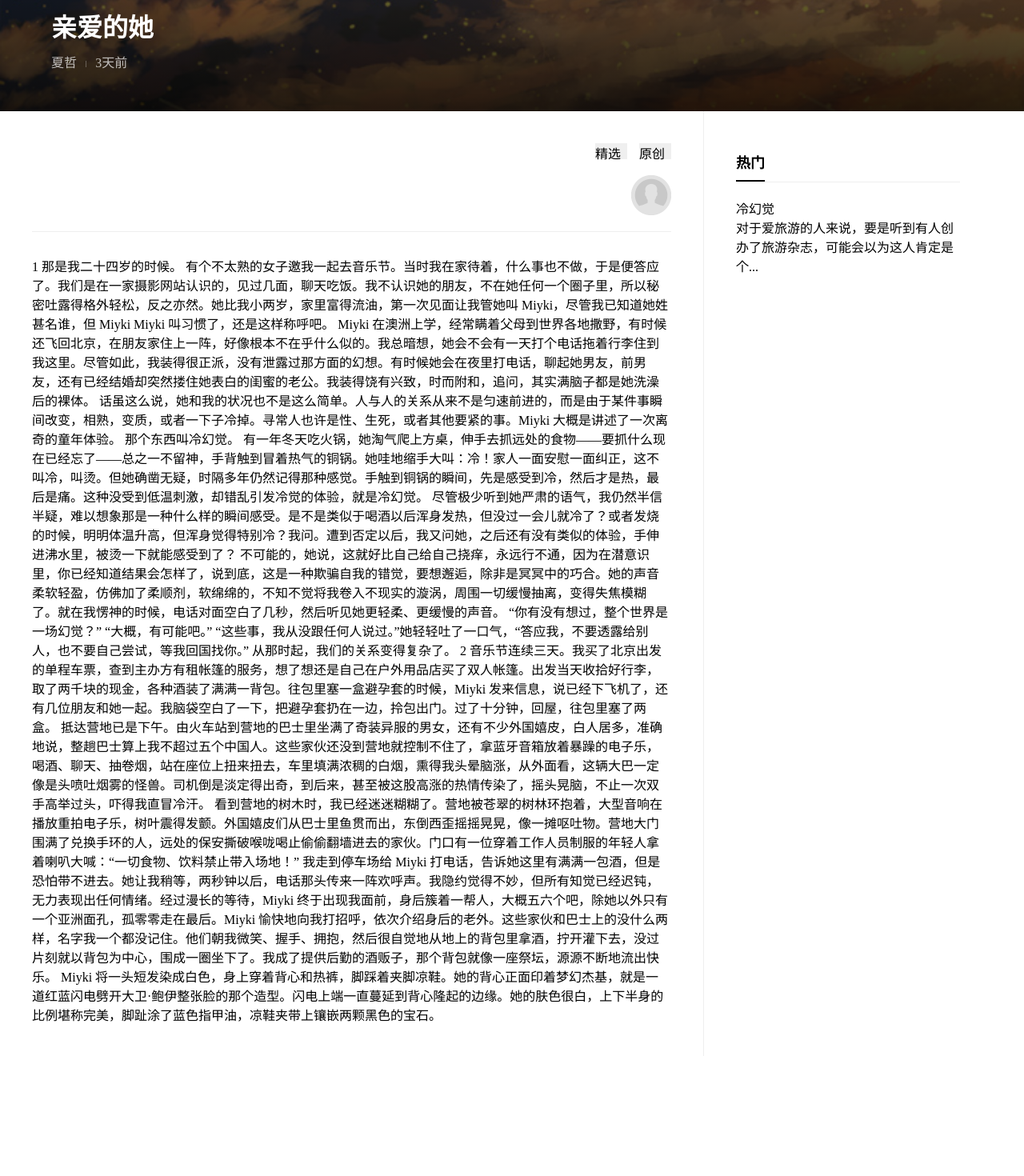
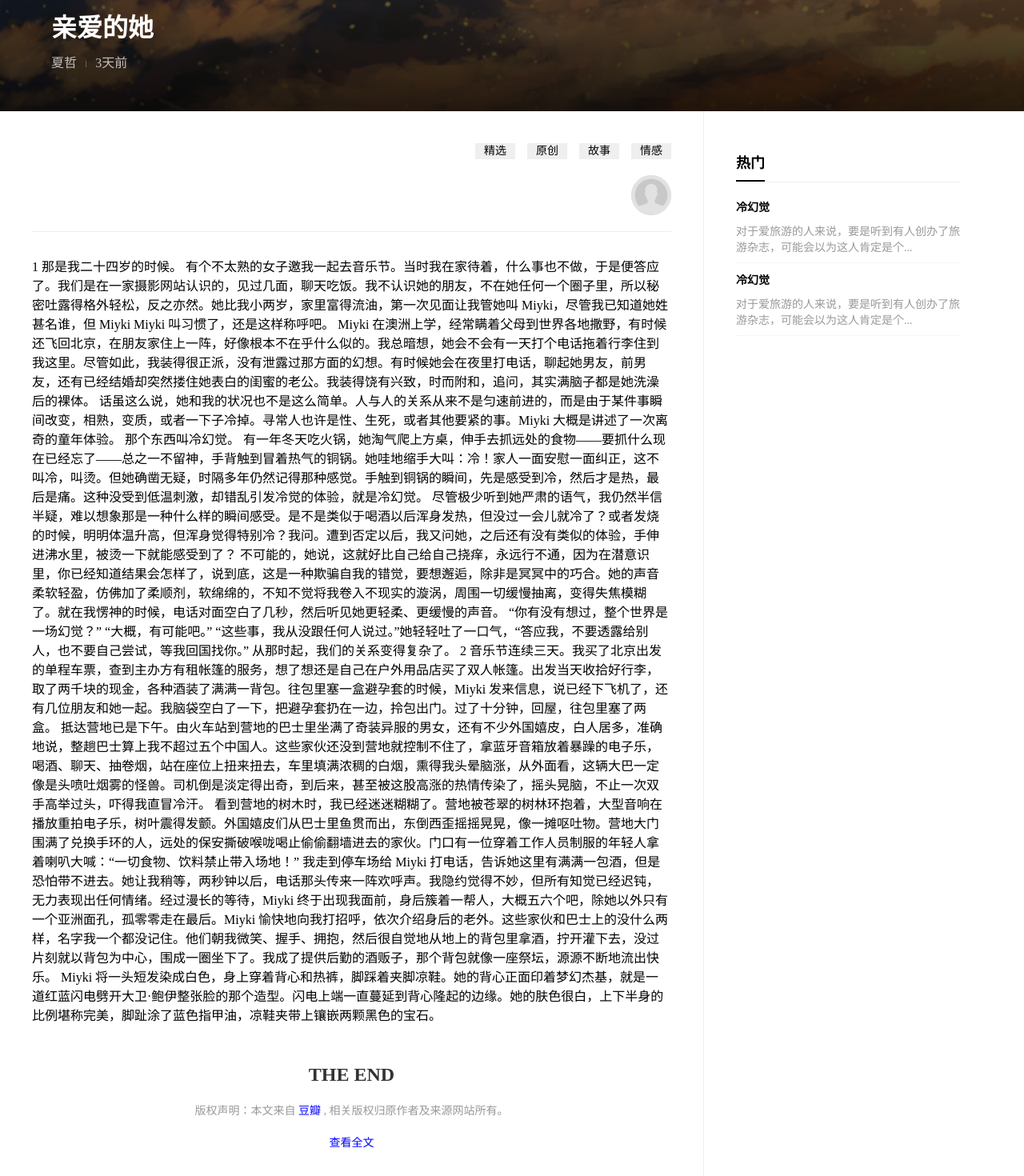
Before and after one commit to htmler/blog-htmler, a Vue app: page /detail/1 in a window 1280 px wide. Shown: the part 441-1911 px from the top of the page at 80% size. Before the commit the page ends 1761 px from the top, so only its background shows below. Built offline with nearby package versions, Linux system fonts and the light colour scheme.

Commit message:
修改详情页页面代码

```diff
--- a/src/components/detail-content.vue
+++ b/src/components/detail-content.vue
@@ -4,6 +4,8 @@
             <ul class="logo-list">
                 <li>精选</li>
                 <li>原创</li>
+                <li>故事</li>
+                <li>情感</li>
             </ul>
             <div class="logo-author">
                 <img src="../assets/d_avatar.png" alt="">
@@ -48,6 +50,13 @@ Miyki 在澳洲上学，经常瞒着父母到世界各地撒野，有时候还
 
 Miyki 将一头短发染成白色，身上穿着背心和热裤，脚踩着夹脚凉鞋。她的背心正面印着梦幻杰基，就是一道红蓝闪电劈开大卫·鲍伊整张脸的那个造型。闪电上端一直蔓延到背心隆起的边缘。她的肤色很白，上下半身的比例堪称完美，脚趾涂了蓝色指甲油，凉鞋夹带上镶嵌两颗黑色的宝石。
         </div>
+        <div class="container-end">
+            <div class="end-name">THE END</div>
+            <div class="end-info">
+                版权声明：本文来自 <span class="info-from"> 豆瓣 </span> , 相关版权归原作者及来源网站所有。
+            </div>
+            <div class="end-link">查看全文</div>
+        </div>
     </div>
 </template>
 
@@ -76,8 +85,11 @@ export default {
         .logo-list{
             display: flex;
             li{
-                width: 40px;
+                width: 50px;
                 height: 20px;
+                line-height: 20px;
+                text-align: center;
+                font-size: 14px;
                 background-color: #efefef;
                 margin-right: 15px;
                 &:nth-last-of-type(1){
@@ -99,5 +111,29 @@ export default {
     .container-content{
         margin-top: 30px;
     }
+    .container-end{
+        margin-top: 50px;
+        text-align: center;
+        .end-name{
+            font-size: 24px;
+            font-weight: bold;
+            color: #333;
+        }
+        .end-info{
+            font-size: 14px;
+            color: #999;
+            margin-top: 20px;
+            .info-from{
+                color: blue;
+                cursor: pointer;
+            }
+        }
+        .end-link{
+            margin-top: 20px;
+            color: blue;
+            cursor: pointer;
+            font-size: 14px;
+        }
+    }
 }
 </style>
--- a/src/components/detail-hot.vue
+++ b/src/components/detail-hot.vue
@@ -4,7 +4,7 @@
             <div class="title-txt">热门</div>
         </div>
         <div class="container-list">
-            <div class="list-body">
+            <div class="list-body" v-for="item of hotList">
                 <singlecolumnc></singlecolumnc>
             </div>
         </div>
@@ -17,7 +17,12 @@ export default {
   name: "detail-hot",
   components:{Singlecolumnc},
   data() {
-    return {};
+    return {
+        hotList:[
+            {name:'xxx',id:1},
+            {name:'xxxx',id:2}
+        ]
+    };
   }
 };
 </script>
@@ -44,6 +49,9 @@ export default {
   }
   .container-list{
       margin-top: 20px;
+      .list-body{
+          margin-bottom: 10px;
+      }
   }
 }
 </style>
--- a/src/components/single-column-c.vue
+++ b/src/components/single-column-c.vue
@@ -1,7 +1,7 @@
 <template>
     <div class="single-colunm-c">
         <div class="column-title">冷幻觉</div>
-        <div class="container-content">
+        <div class="column-content">
             对于爱旅游的人来说，要是听到有人创办了旅游杂志，可能会以为这人肯定是个...
         </div>
     </div>
@@ -18,45 +18,19 @@ export default {
 
 <!-- Add "scoped" attribute to limit CSS to this component only -->
 <style lang="scss" scoped>
-.detail-hot-container {
+.single-colunm-c {
   width: 100%;
   height: 100%;
-  cursor: pointer;
-  &:hover {
-    .container-title {
-      color: #04ac71;
-    }
+  font-size: 14px;
+  .column-title {
+      color: #000;
+      font-weight: bold;
   }
-  .container-title {
-    font-size: 18px;
-    margin-bottom: 15px;
-  }
-  .container-img {
-    width: 100%;
-    height: 140px;
-    overflow: hidden;
-    background-color: gray;
-    border-radius: 5px;
-    margin-bottom: 15px;
-    img {
-      transition: all 0.5s;
-      width: 100%;
-      &:hover {
-        transform: scale(1.2);
-      }
-    }
-  }
-  .container-bottom {
-    box-sizing: border-box;
-    padding: 5px;
-    .bottom-summary {
-      margin-bottom: 15px;
-      font-size: 14px;
-    }
-    .bottom-more {
-      color: #04ac71;
-      font-size: 14px;
-    }
+  .column-content{
+      padding: 10px 0;
+      box-sizing: border-box;
+      border-bottom: 1px dotted #efefef;
+      color: #999;
   }
 }
 </style>
```
